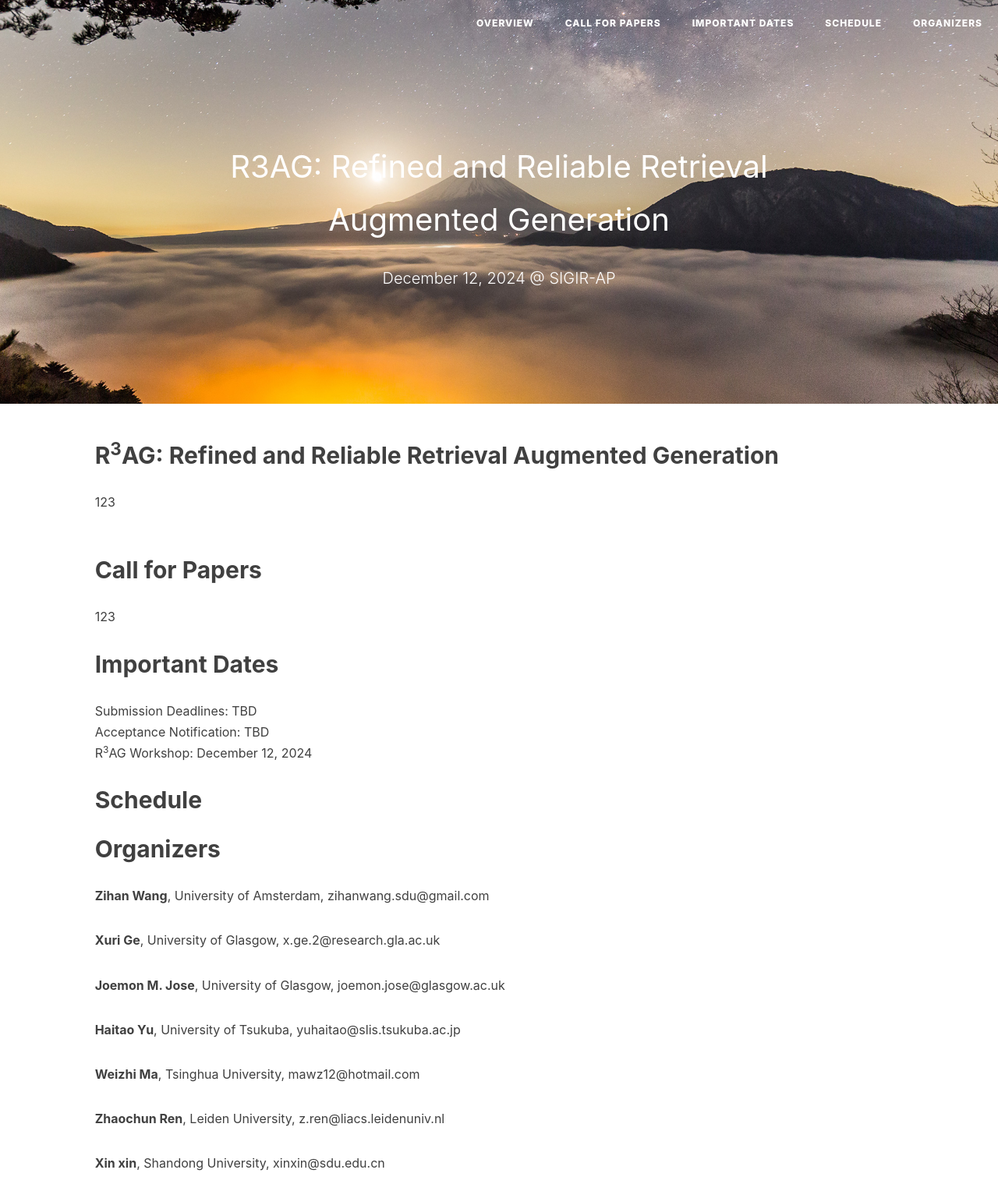
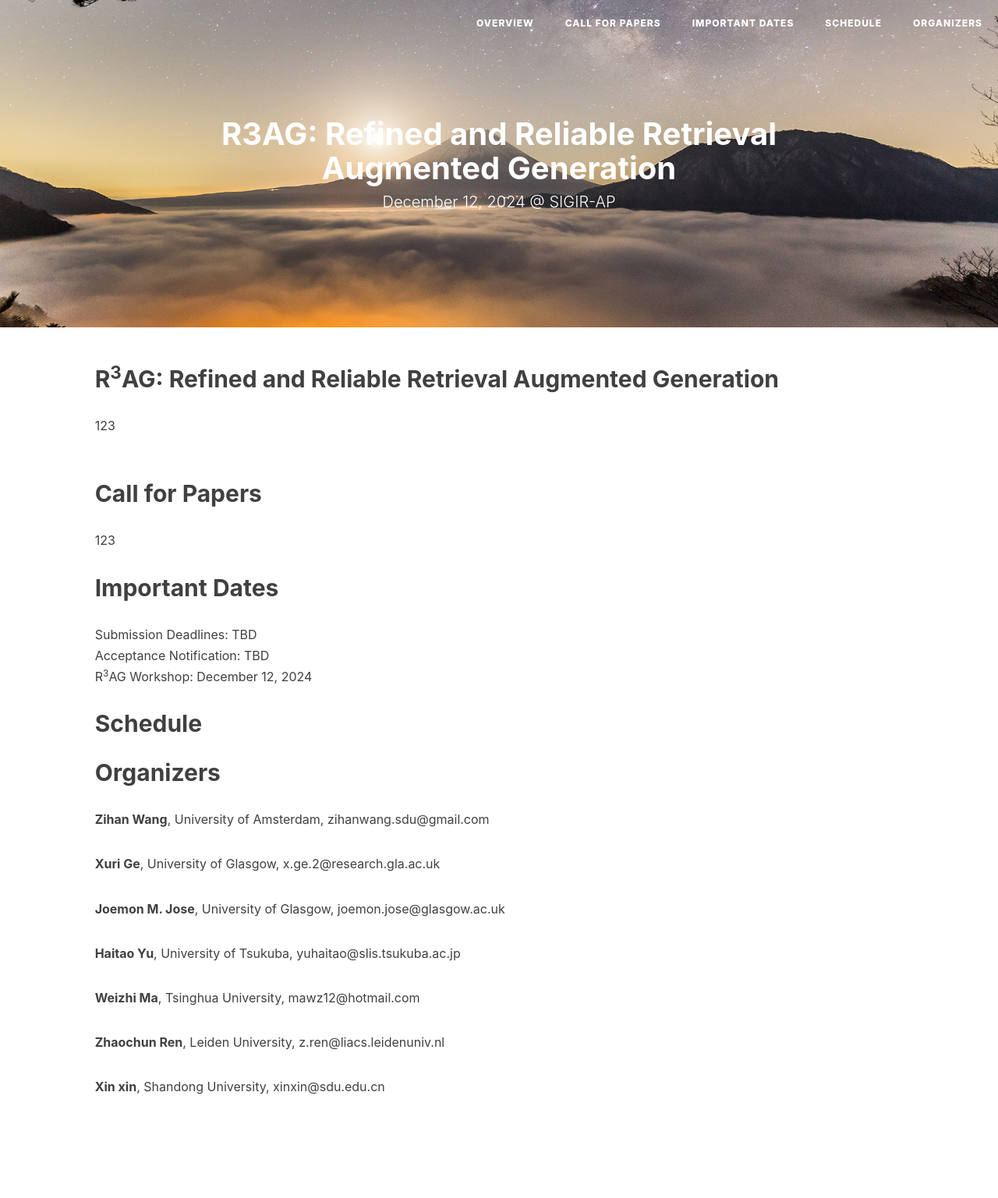
Before and after one commit to R3AG-SIGIR-AP/R3AG-SIGIR-AP.github.io, a Jekyll site: the page built from index.md, in a window 1280 px wide. Shown: the whole page at 78% size. Built offline with Jekyll 4.4.1, drawn with Linux system fonts in a browser that asks for light colours; nearby versions of some CDN libraries; our own code applies the rules of GitHub Pages for plain Markdown files; after the commit the page ends 1439 px from its top, so only the background shows below that.

Commit message:
basic clean up

```diff
--- a/_layouts/page.html
+++ b/_layouts/page.html
@@ -8,7 +8,7 @@ layout: default
         <div class="row">
             <div class="col-lg-8 col-lg-offset-2 col-md-10 col-md-offset-1 ">
                 <div class="site-heading">
-                    <p style="font-size: 4rem">{% if page.title %}{{ page.title }}{% else %}{{ site.title }}{% endif %}</p>
+                    <h1 style="font-size: 4rem">{% if page.title %}{{ page.title }}{% else %}{{ site.title }}{% endif %}</h1>
                     <!--<hr class="small">-->
                     <span class="subheading" style="font-size: 2rem"> December 12, 2024 @ SIGIR-AP</span>
                 </div>
```
